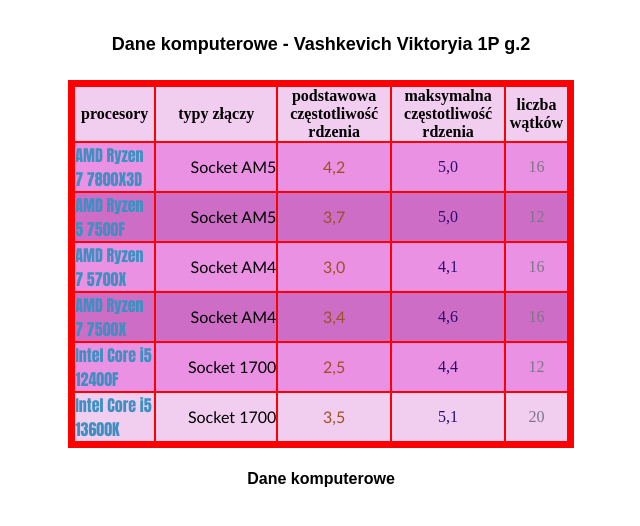
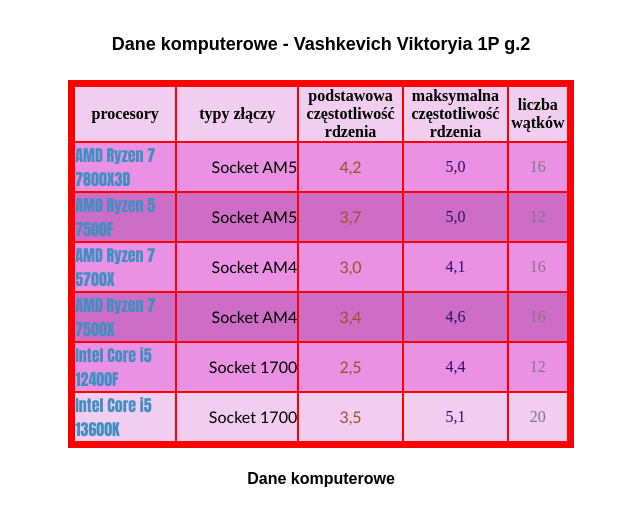
Before and after one commit to Viktoryia102/tabela, a plain HTML site: page index.html in a window 1280 px wide. Shown: the whole page, without its empty margins (319-959 px from the left). Drawn offline with Linux system fonts and the light colour scheme.

Commit message:
Update index.html

```diff
--- a/index.html
+++ b/index.html
@@ -13,7 +13,7 @@
  <thead>
  <tr>
 <TR BGCOLOR=#F1CDEF>
- <th>procesory</th>
+ <th width="100">procesory</th>
  <th width="120">typy złączy</th>
  <th>podstawowa częstotliwość rdzenia</th>
  <th>maksymalna częstotliwość rdzenia</th>
```
